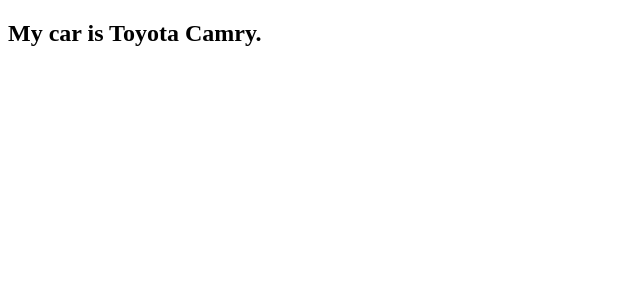
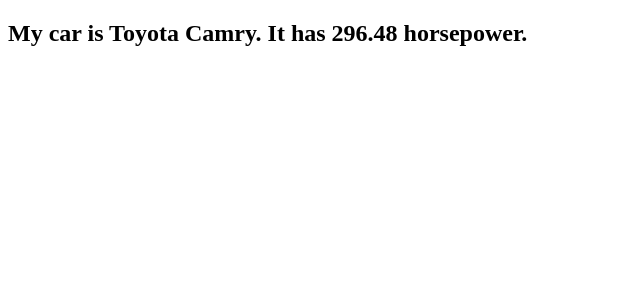
Before and after one commit to thanhpham091790/reactjs, a React (Vite) app in the folder 01-react-tutorial/my-react-app/: page / in a window 1280 px wide. Shown: the top 300 px of the page, without its empty margins (0-640 px from the left). Built offline with nearby package versions, Linux system fonts and the light colour scheme.

Commit message:
React will evaluate the expression and render the result in the DOM.

```diff
--- a/01-react-tutorial/my-react-app/src/main.jsx
+++ b/01-react-tutorial/my-react-app/src/main.jsx
@@ -7,7 +7,7 @@ function Car() {
 
   return (
     <>
-      <h2>My car is {brand} {model}.</h2>
+      <h2>My car is {brand} {model}. It has {218 * 1.36} horsepower.</h2>
     </>
   );
 }
```
